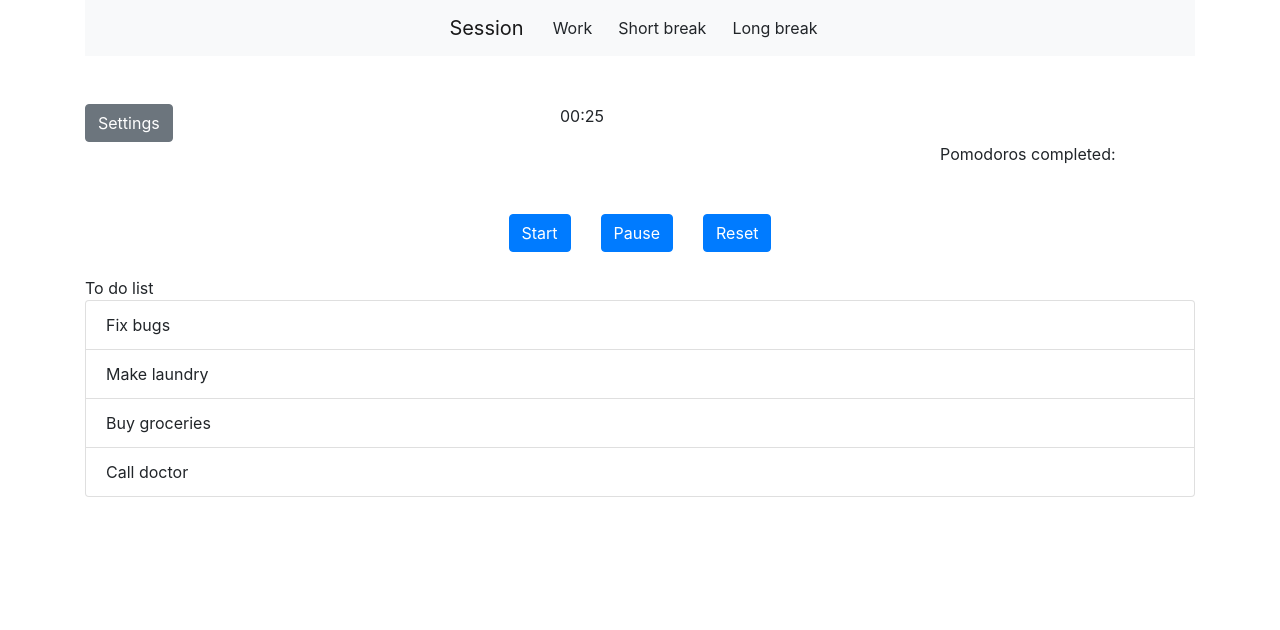
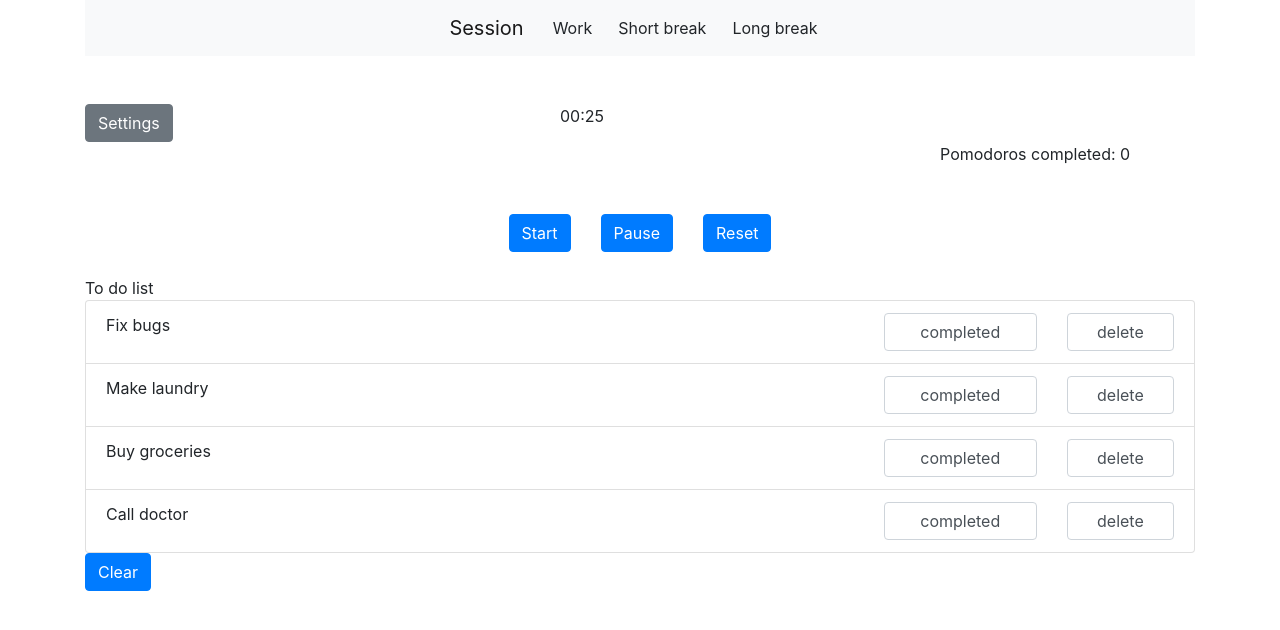
Before and after one commit to peschina/Pomodoro-clock, a React (Create React App) app: page / in a window 1280 px wide. Shown: the top 630 px of the page. Built offline with nearby package versions, Linux system fonts and the light colour scheme.

Commit message:
Implemented counter for pomodoros completed
Started writing down logic for automatic switching from work session to short break session

```diff
--- a/src/App.js
+++ b/src/App.js
@@ -1,5 +1,5 @@
 import React from "react";
-import { Container, Row, Button, Col, ListGroup } from "react-bootstrap";
+import { Container, Row, Button, Col, ListGroup, Form } from "react-bootstrap";
 import Navigationbar from "./Navigationbar";
 import TimerControls from "./TimerControls";
 import ModalSettings from "./ModalSettings";
@@ -26,7 +26,14 @@ class App extends React.Component {
       shortBreakRunning: false,
       longBreakRunning: false,
       // displays modal when toggled
-      showSettings: false
+      showSettings: false,
+      pomodorosCompleted: 0,
+      toDoItems: [
+        { id: 0, name: "Fix bugs", completed: false },
+        { id: 1, name: "Make laundry", completed: false },
+        { id: 2, name: "Buy groceries", completed: false },
+        { id: 3, name: "Call doctor", completed: false }
+      ]
     };
   }
 
@@ -41,11 +48,26 @@ class App extends React.Component {
     }
   };
 
+  updateStartTime = () => {
+    if (this.state.shortBreakRunning === true) {
+      this.setState({ startTime: this.state.shortBreakTime }, () =>
+        console.log("sb is running")
+      );
+    }
+    if (this.state.longBreakRunning === true) {
+      this.setState({ startTime: this.state.longBreakTime });
+    } else {
+      this.setState({ startTime: this.state.workTime });
+    }
+  };
+
   componentDidMount() {
     this.updateCurrentTime();
+    this.updateStartTime();
   }
 
   handleStart = () => {
+    this.updateStartTime();
     const session = this.state.sessionReady;
     const r = "Running";
     const sessionRunning = session + r;
@@ -90,8 +112,32 @@ class App extends React.Component {
 
     if (this.state.currentTime === "00:00") {
       clearInterval(this.state.timerId);
+      // FINISH THIS
+      if (this.state.sessionReady === "work") {
+        let counter = this.state.pomodorosCompleted;
+        const count = counter + 1;
+        this.setState({ pomodorosCompleted: count }, () =>
+          console.log(this.state.pomodorosCompleted)
+        );
+        this.setState(
+          {
+            sessionReady: "shortBreak",
+            workRunning: false,
+            shortBreakRunning: true
+          },
+          () =>
+            console.log(
+              this.state.sessionReady,
+              this.state.workRunning,
+              this.state.shortBreakRunning
+            )
+        );
+        this.setState({ startTime: this.state.shortBreakTime });
+        this.handleStart();
+      }
+      // CHANGE THIS
+      this.setState({ workRunning: false });
       this.updateCurrentTime();
-      this.setState({ workRunning: false });
     }
   };
 
@@ -148,6 +194,51 @@ class App extends React.Component {
       clearInterval(this.state.timerId);
       this.setState({ startTime: sessionTime, currentTime: sessionTime });
     }
+    // TOGGLE TO FALSE LAST SESSION ACTIVE HERE?
+  };
+
+  toggleCompleted = () => {
+    console.log("completed");
+  };
+
+  handleDeleteItem = () => {
+    console.log("delete item");
+  };
+
+  // for each ToDo Item return a li that displays the name of the item
+  // and two inputs, one to mark the item as completed and one to delete the item
+  createLi() {
+    const list = this.state.toDoItems.map(item => {
+      const name = item.name;
+      return (
+        <ListGroup.Item key={item.id}>
+          <Row>
+            <Col>{name}</Col>
+            <Col xs={{ span: 2, offset: 7 }}>
+              <Form.Control
+                type="button"
+                variant="light"
+                value="completed"
+                onClick={this.toggleCompleted}
+              />
+            </Col>
+            <Col>
+              <Form.Control
+                type="button"
+                variant="light"
+                value="delete"
+                onClick={this.handleDeleteItem}
+              />
+            </Col>
+          </Row>
+        </ListGroup.Item>
+      );
+    });
+    return list;
+  }
+
+  handleClearList = () => {
+    console.log("clear all");
   };
 
   render() {
@@ -170,22 +261,24 @@ class App extends React.Component {
             />
           </Col>
           <Col md={{ span: 1, offset: 4 }}>{this.state.currentTime}</Col>
-          <Col md={{ span: 3, offset: 9 }}>Pomodoros completed:</Col>
+          <Col md={{ span: 3, offset: 9 }}>
+            Pomodoros completed: {this.state.pomodorosCompleted}
+          </Col>
         </Row>
         <TimerControls
           handleStart={this.handleStart}
           handleStop={this.handleStop}
           handleReset={this.handleReset}
         />
-        <Row className="justify-content-md-center">
+        <Row className="justify-content-center">
           <Col>
             To do list
-            <ListGroup>
-              <ListGroup.Item>Fix bugs</ListGroup.Item>
-              <ListGroup.Item>Make laundry</ListGroup.Item>
-              <ListGroup.Item>Buy groceries</ListGroup.Item>
-              <ListGroup.Item>Call doctor</ListGroup.Item>
-            </ListGroup>
+            <Form>
+              <ListGroup>{this.createLi()}</ListGroup>
+              <Button value="clear" onClick={this.handleClearList}>
+                Clear
+              </Button>
+            </Form>
           </Col>
         </Row>
       </Container>
```
